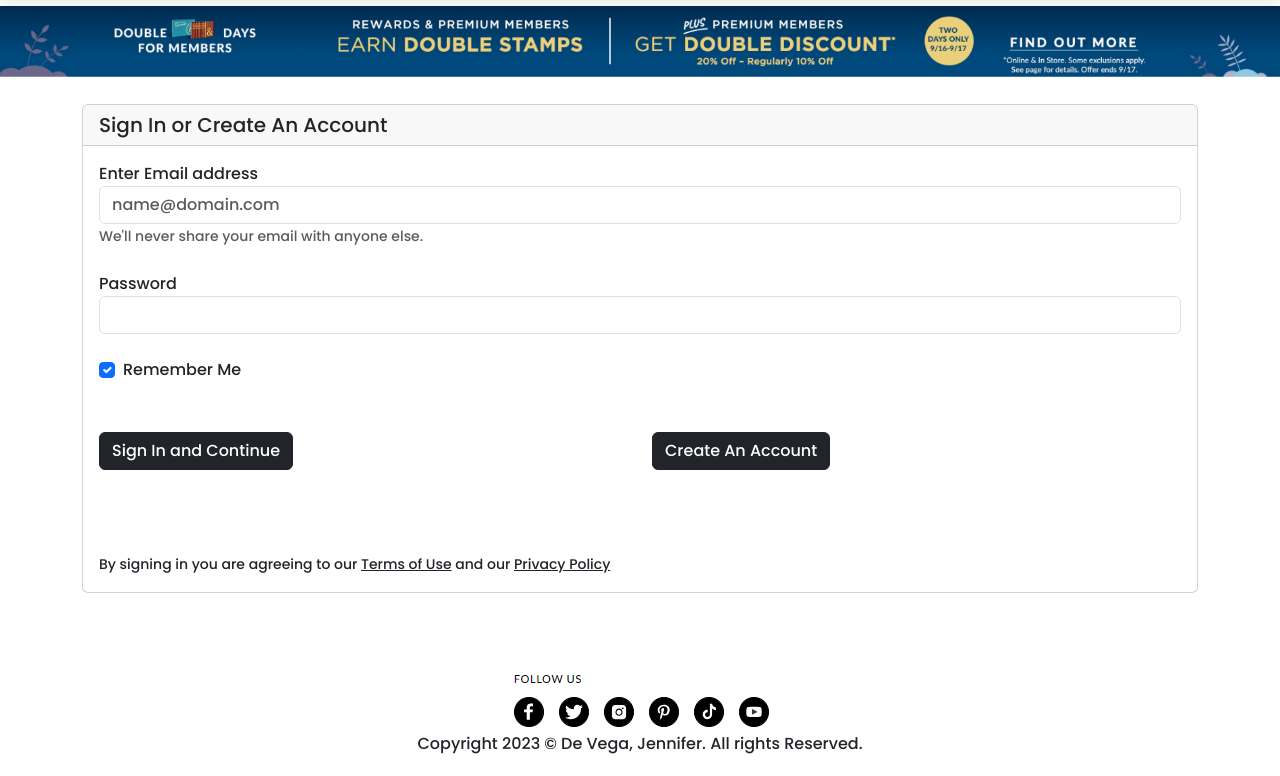
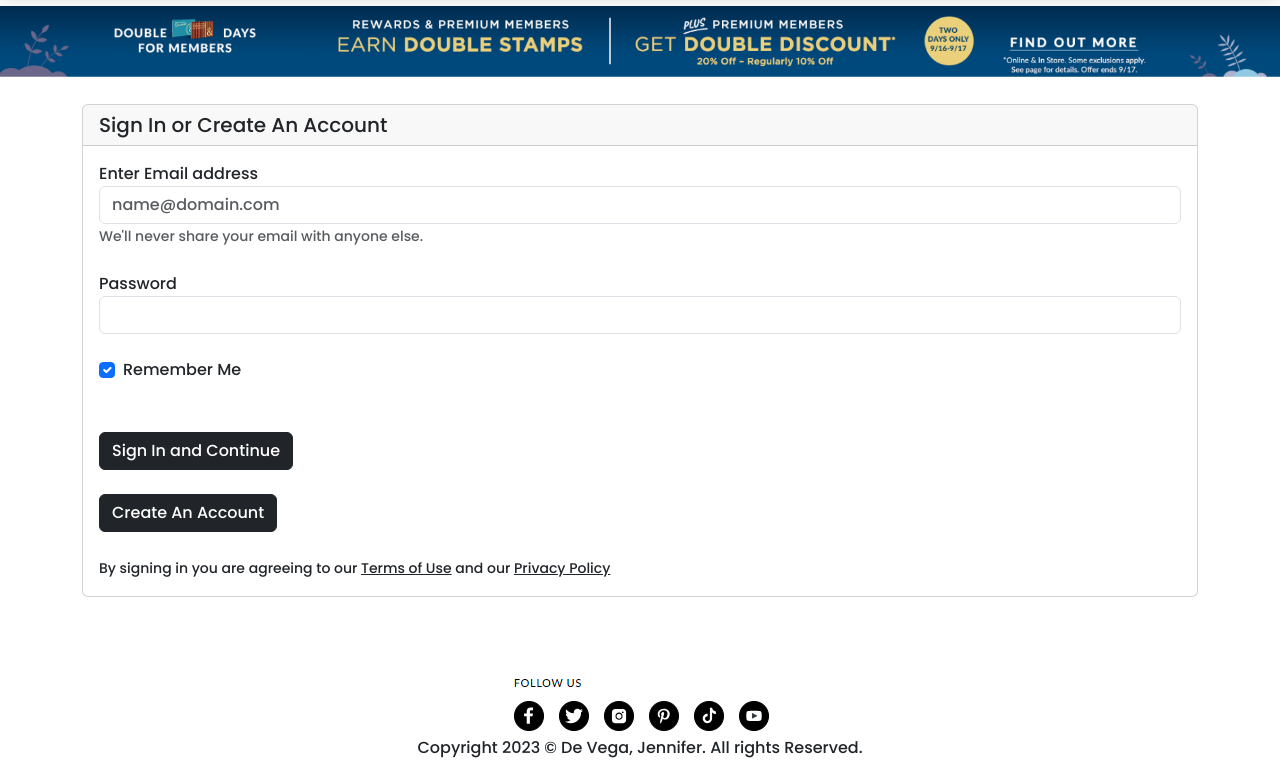
Before and after one commit to jenniferdevega/Barnes---Nobles, a plain HTML site: page signin.html in a window 1280 px wide. Shown: the part 162-938 px from the top of the page. Drawn offline with nearby package versions, Linux system fonts and the light colour scheme.

Commit message:
Changed button alignment

```diff
--- a/signin.html
+++ b/signin.html
@@ -211,16 +211,12 @@
               <br />
               <br />
 
-              <div class="row">
               <div class="col-sm-6">
                 <button type="submit" class="btn btn-dark">
                   Sign In and Continue
                 </button>
               </div>
               <br />
-                <br />
-                <br />
-                <div class="col-sm-6">
               <button
                 type="button"
                 class="btn btn-dark"
@@ -228,8 +224,6 @@
               >
                 Create An Account
               </button>
-                </div>
-              </div>
 
               <br />
               <br />
```
Lines whose indentation alone changed are shown as unchanged.
